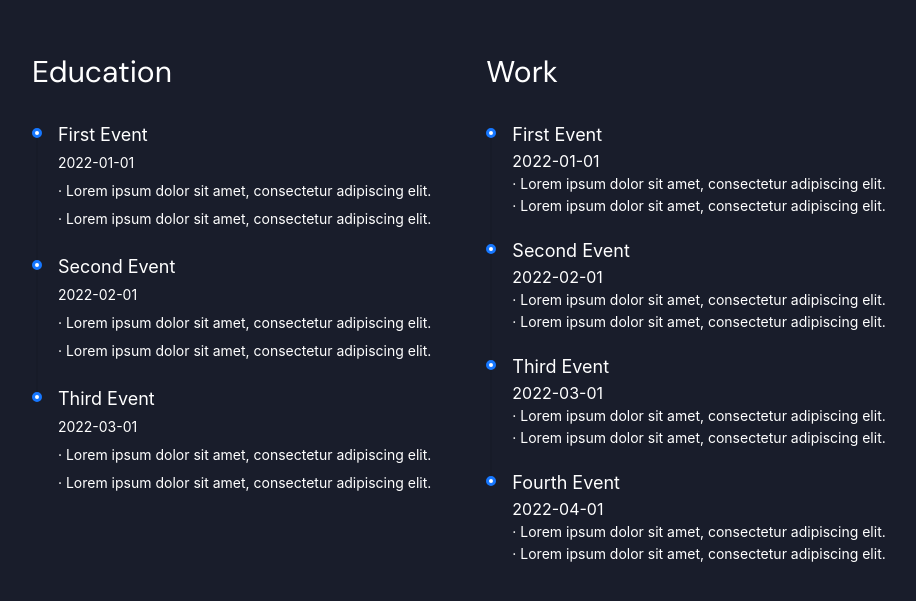
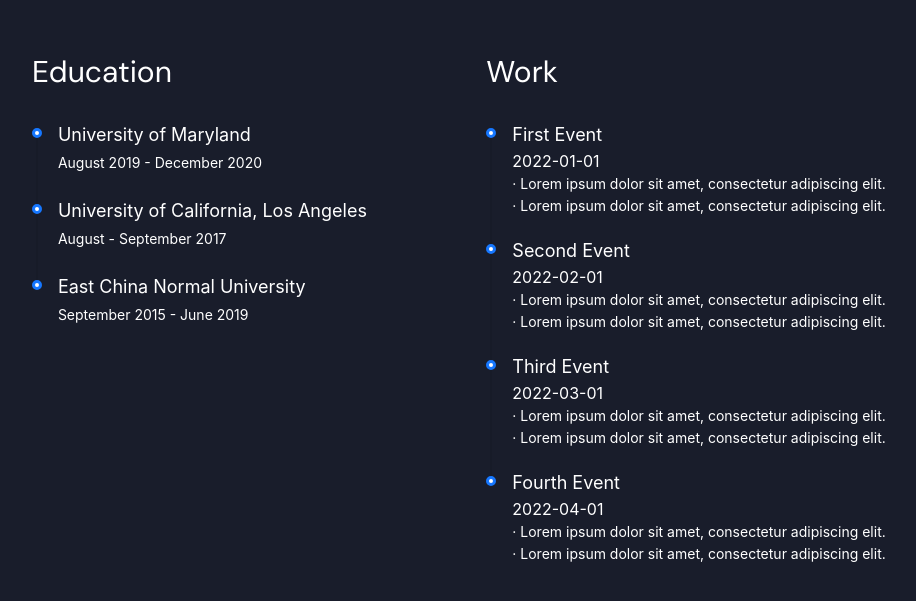
Before and after one commit to Zhuofan-Zhang/Zhuofan-Zhang.github.io, a React (Vite) app: page / in a window 1280 px wide. Shown: the part 984-1585 px from the top of the page, without its empty margins (57-973 px from the left). Built offline with nearby package versions, Linux system fonts and the light colour scheme.

Commit message:
update education experience

```diff
--- a/src/scenes/experiences/Experience.tsx
+++ b/src/scenes/experiences/Experience.tsx
@@ -1,28 +1,21 @@
 export interface Experience {
     title: string;
     date: string;
-    description: string[];
+    description?: string[];
 }
 
 export const educationExperience : Experience[] = [
         {
-            title: 'First Event',
-            date: '2022-01-01',
-            description: [
-            'Lorem ipsum dolor sit amet, consectetur adipiscing elit.',
-            'Lorem ipsum dolor sit amet, consectetur adipiscing elit.']
+            title: 'University of Maryland',
+            date: 'August 2019 - December 2020'
         },
         {
-            title: 'Second Event',
-            date: '2022-02-01',
-            description: ['Lorem ipsum dolor sit amet, consectetur adipiscing elit.',
-            'Lorem ipsum dolor sit amet, consectetur adipiscing elit.']
+            title: 'University of California, Los Angeles',
+            date: 'August - September 2017'
         },
         {
-            title: 'Third Event',
-            date: '2022-03-01',
-            description: ['Lorem ipsum dolor sit amet, consectetur adipiscing elit.',
-            'Lorem ipsum dolor sit amet, consectetur adipiscing elit.']
+            title: 'East China Normal University',
+            date: 'September 2015 - June 2019'
         },
     ];
 
--- a/src/scenes/experiences/Experiences.tsx
+++ b/src/scenes/experiences/Experiences.tsx
@@ -41,7 +41,7 @@
                             <Timeline.Item key={event.date} className="text-lg">
                                 <h3 className="text-lg">{event.title}</h3>
                                 <p>{event.date}</p>
-                                <ul>{event.description.map(des => <li>· {des}</li>)}</ul>
+                                <ul>{event.description?.map(des => <li>· {des}</li>)}</ul>
                             </Timeline.Item>
                         ))}
                     </Timeline>
@@ -50,10 +50,11 @@
                             <Timeline.Item key={event.date}>
                                 <h3 className="text-lg">{event.title}</h3>
                                 <p className="text-base"> {event.date}</p>
-                                <ul>{event.description.map(des => <li>· {des}</li>)}</ul>
+                                <ul>{event.description?.map(des => <li>· {des}</li>)}</ul>
                             </Timeline.Item>
                         ))}
                     </Timeline>
+
                 </motion.div>
             </motion.div>
         </section>
```
